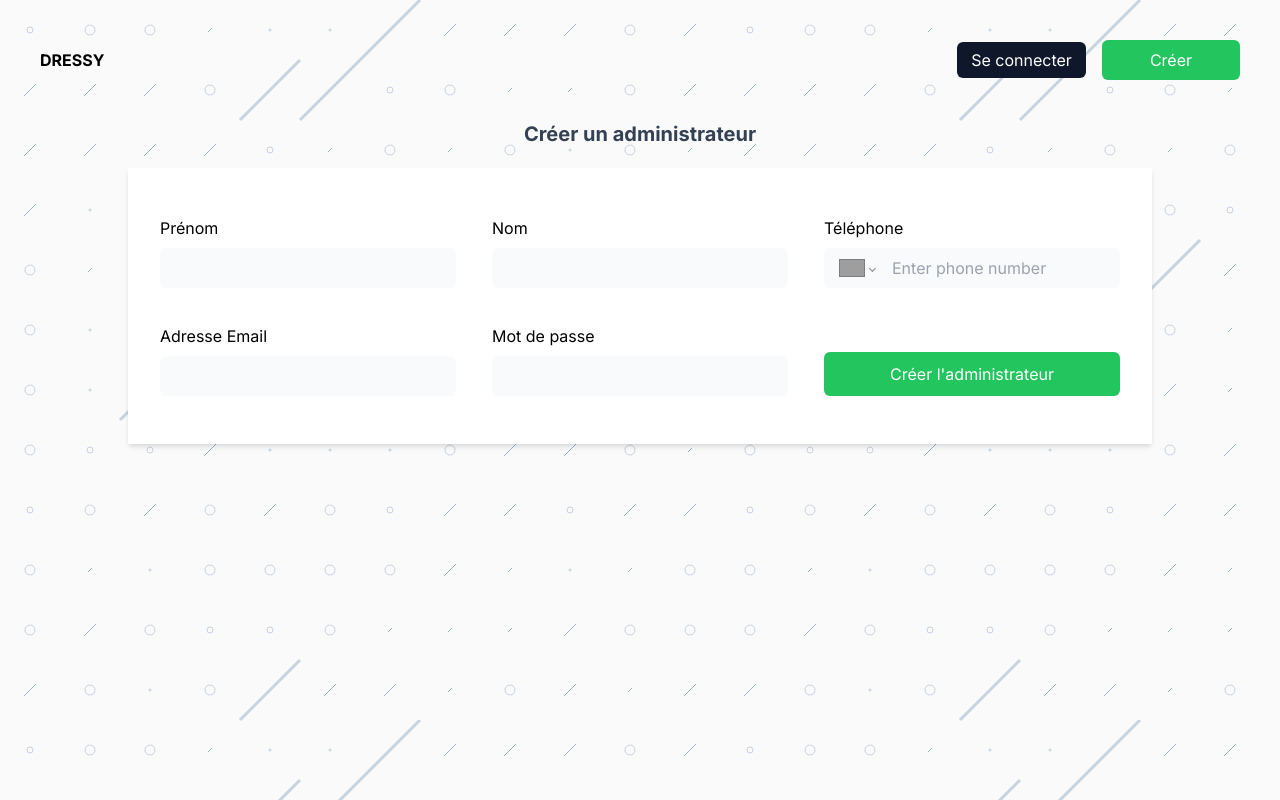
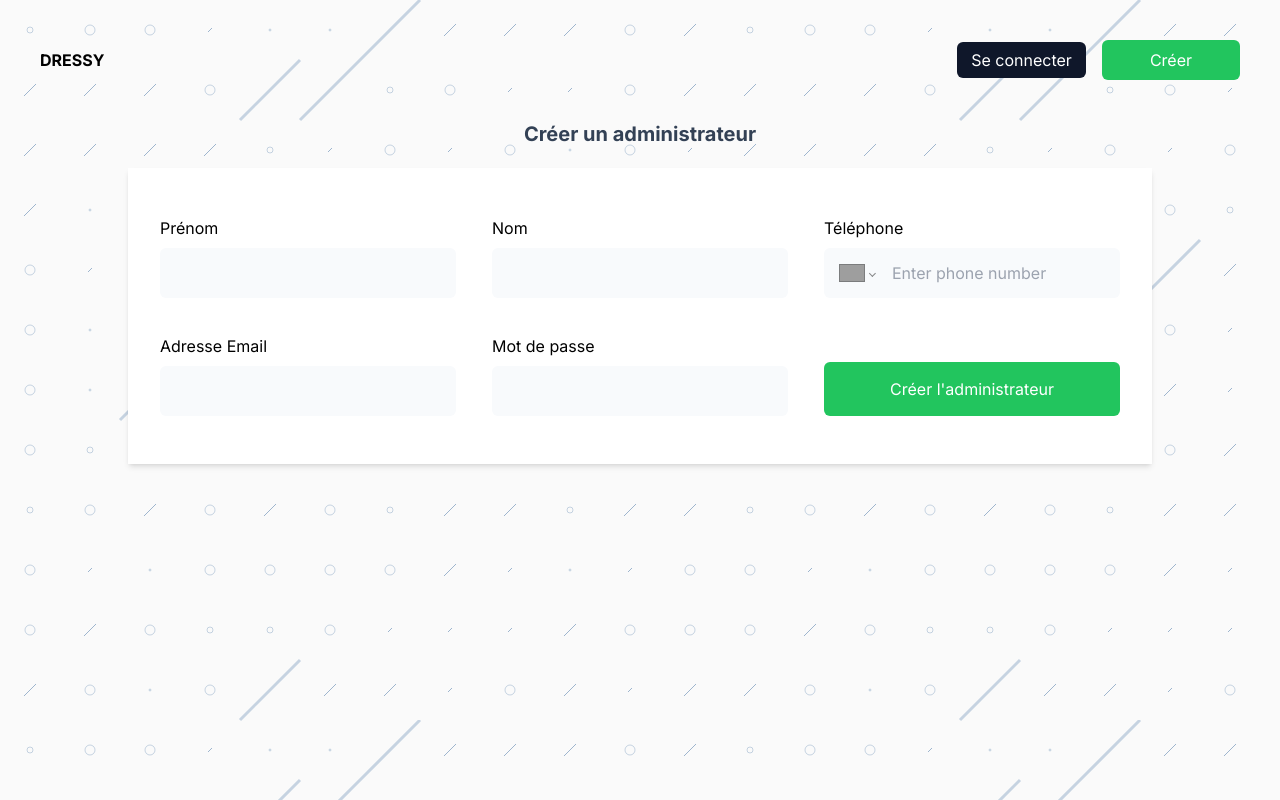
Before and after one commit to Abdoulomr/dressy, a Next.js app: page /dashboard/create-user in a window 1280 px wide. Built offline with nearby package versions, Linux system fonts and the light colour scheme; grey boxes are pictures that could not be loaded.

Commit message:
adding more height to form inputs

```diff
--- a/src/components/inputs/EmailInput.tsx
+++ b/src/components/inputs/EmailInput.tsx
@@ -20,7 +20,7 @@
         type="email"
         required
         onChange={handleChange}
-        className=" border-none outline-none px-4 py-2 rounded-md bg-slate-50 hover:bg-slate-100 focus:bg-slate-200"
+        className=" min-h-[50px] border-none outline-none px-4 py-2 rounded-md bg-slate-50 hover:bg-slate-100 focus:bg-slate-200"
       />
     </section>
   );
--- a/src/components/inputs/PhoneInput.tsx
+++ b/src/components/inputs/PhoneInput.tsx
@@ -36,7 +36,7 @@
     <section className="flex flex-col gap-2">
       <span>Téléphone</span>
       <PhoneInput
-        className={`${style.phoneTelInput} flex gap-3 border-none outline-none px-4 py-2 rounded-md bg-slate-50 hover:bg-slate-100 focus:bg-slate-200`}
+        className={`${style.phoneTelInput} min-h-[50px] flex gap-3 border-none outline-none px-4 py-2 rounded-md bg-slate-50 hover:bg-slate-100 focus:bg-slate-200`}
         placeholder="Enter phone number"
         // type="tel"
         value={value}
--- a/src/components/inputs/SelectInput.tsx
+++ b/src/components/inputs/SelectInput.tsx
@@ -12,7 +12,7 @@
       <span>{labelText}</span>
       <select
         name="exemlpe"
-        className=" border-none outline-none px-4 py-2 rounded-md bg-slate-50 hover:bg-slate-100 focus:bg-slate-200"
+        className=" min-h-[50px] border-none outline-none px-4 py-2 rounded-md bg-slate-50 hover:bg-slate-100 focus:bg-slate-200"
       >
         <option value="">option 1</option>
         <option value="">option 2</option>
--- a/src/components/inputs/TextInput.tsx
+++ b/src/components/inputs/TextInput.tsx
@@ -20,7 +20,7 @@
         onChange={handleTextChange}
         type="text"
         name={name}
-        className=" border-none outline-none px-4 py-2 rounded-md bg-slate-50 hover:bg-slate-100 focus:bg-slate-200"
+        className="min-h-[50px] border-none outline-none px-4 py-2 rounded-md bg-slate-50 hover:bg-slate-100 focus:bg-slate-200"
       />
     </section>
   );
--- a/src/components/inputs/passwordInput.tsx
+++ b/src/components/inputs/passwordInput.tsx
@@ -25,7 +25,7 @@
         autoComplete="current-password"
         type="password"
         name={name}
-        className=" border-none outline-none px-4 py-2 rounded-md bg-slate-50 hover:bg-slate-100 focus:bg-slate-200"
+        className=" min-h-[50px] border-none outline-none px-4 py-2 rounded-md bg-slate-50 hover:bg-slate-100 focus:bg-slate-200"
       ></input>
     </section>
   );
```
